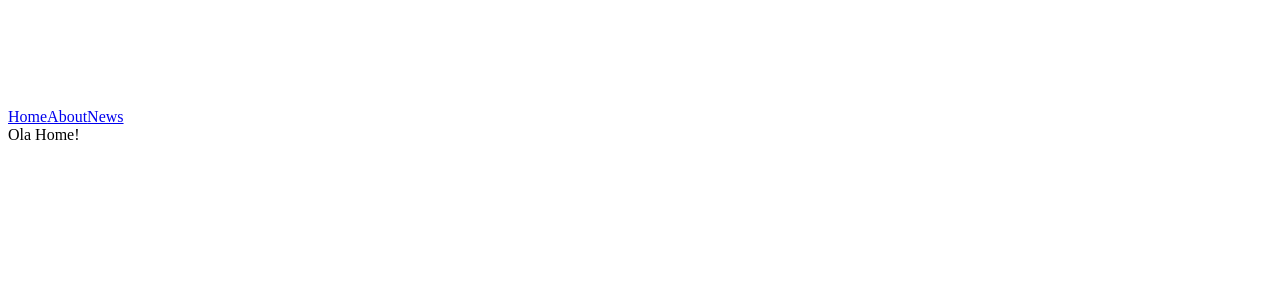
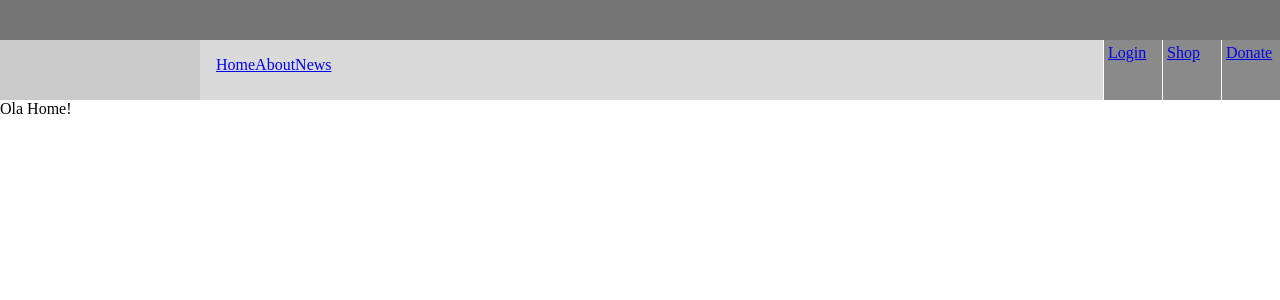
Before and after one commit to uxify/vale, a Next.js app: page / in a window 1280 px wide. Shown: the top 300 px of the page. Built offline with nearby package versions, Linux system fonts and the light colour scheme.

Commit message:
added layout placeholder

```diff
--- a/package.json
+++ b/package.json
@@ -11,6 +11,7 @@
   "dependencies": {
     "next": "^9.4.2",
     "react": "^16.13.1",
-    "react-dom": "^16.13.1"
+    "react-dom": "^16.13.1",
+    "rebass": "^4.0.7"
   }
 }
--- a/src/cms/layout.js
+++ b/src/cms/layout.js
@@ -16,6 +16,23 @@ export default {
         href:'/news',
         title:'News'
       }
+    ],
+    headerLinks : [
+      {
+        id:1,
+        href:'/login',
+        title:'Login'
+      },
+      {
+        id:2,
+        href:'/shop',
+        title:'Shop'
+      },
+      {
+        id:3,
+        href:'/donate',
+        title:'Donate'
+      }
     ]
   }
 }
--- a/src/components/Header/Header.jsx
+++ b/src/components/Header/Header.jsx
@@ -1,12 +1,34 @@
+import { Flex, Box } from 'rebass';
+
 import HeaderNavigation from './HeaderNavigation';
+import HeaderLinks from './HeaderLinks';
 import styles from './Header.module.css';
 
 
-const Header = ({cms}) => {
+const Header = ({ cms }) => {
   return (
-    <div id="header">
-      <div className={styles.logo}></div>
-      <HeaderNavigation cms={cms}/>
+    <div className={styles.header}>
+      <div className={styles.headerTopbar}></div>
+      <Flex>
+        <Box
+          p={0}
+          color='white'
+          bg='primary'>
+          <div className={styles.logo}></div>
+        </Box>
+        <Box
+          p={3}
+          flex={1}
+          color='#111'
+          bg='secondary'>
+          <HeaderNavigation cms={cms} />
+        </Box>
+        <Box
+          color='white'
+          bg='secondary'>
+          <HeaderLinks cms={cms} />
+        </Box>
+      </Flex>
     </div>
   )
 }
--- a/src/components/Header/Header.module.css
+++ b/src/components/Header/Header.module.css
@@ -1,4 +1,30 @@
+.header {
+  background: #dadada;
+}
+.headerTopbar{
+  height: 40px;
+  width: 100%;
+  background: #757575;
+}
+.headerWrapper{
+  display: flex;
+}
 .logo {
   width: 200px;
-  height: 100px;
+  height: 60px;
+  background: #cacaca
 }
+.HeaderNavigation{
+  flex: 1;
+}
+
+.quickLinks{
+  display: flex;
+}
+
+.linkBox{
+  background: #8a8a8a;
+  padding: 4px;
+  border-left: 1px solid #fff;
+  width: 50px;
+}
--- /dev/null
+++ b/src/components/Header/HeaderLinks/index.js
@@ -0,0 +1,23 @@
+import Link from 'next/link';
+import { Flex, Box } from 'rebass';
+import styles from '../Header.module.css';
+
+const HeaderLinks = ({ cms }) => {
+  const { headerLinks } = cms;
+  return (
+    <Flex height={'100%'}>
+      <div className={styles.quickLinks}>
+        {
+          headerLinks.map(({ id, href, title }) => (
+            <Link key={id} href={href}>
+              <a className={styles.linkBox}>{title}</a>
+            </Link>
+          ))
+        }
+      </div>
+    </Flex>
+
+  )
+}
+
+export default HeaderLinks;
--- a/src/components/Header/HeaderNavigation/index.js
+++ b/src/components/Header/HeaderNavigation/index.js
@@ -4,7 +4,7 @@ const HeaderNavigation = ({ cms }) => {
   const { headerMenu } = cms;
   return (
     headerMenu.map(({ id, href, title }) => (
-      <Link key={id} href={href}>{title}</Link>
+      <Link key={id} href={href}><a>{title}</a></Link>
     ))
   )
 }
--- a/src/pages/theme.css
+++ b/src/pages/theme.css
@@ -1,3 +1,3 @@
-.body {
+body {
   margin : 0 auto;
 }
```
Also changed, not shown: 1 other file (tests, documents, lock files or other folders).
